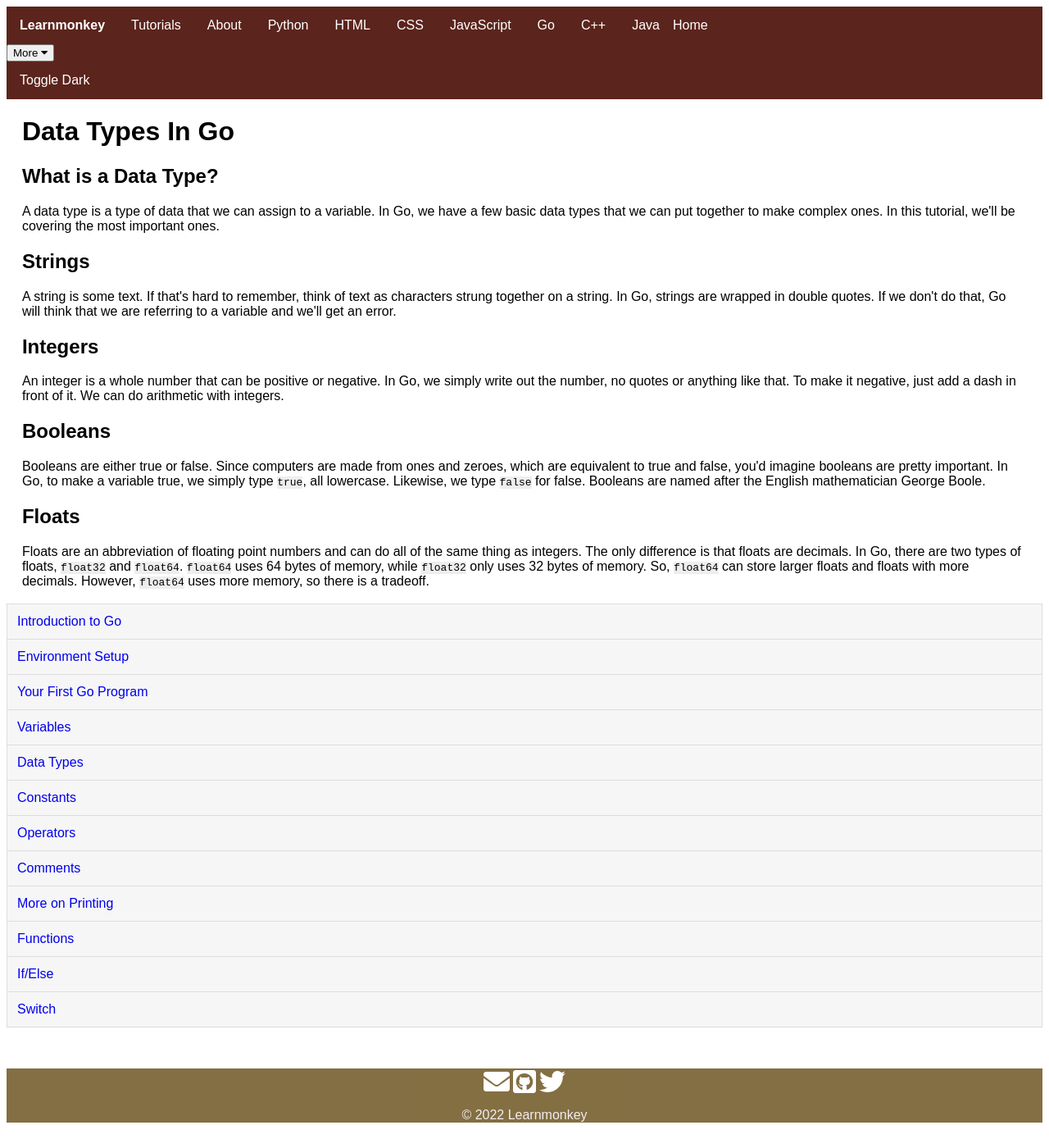
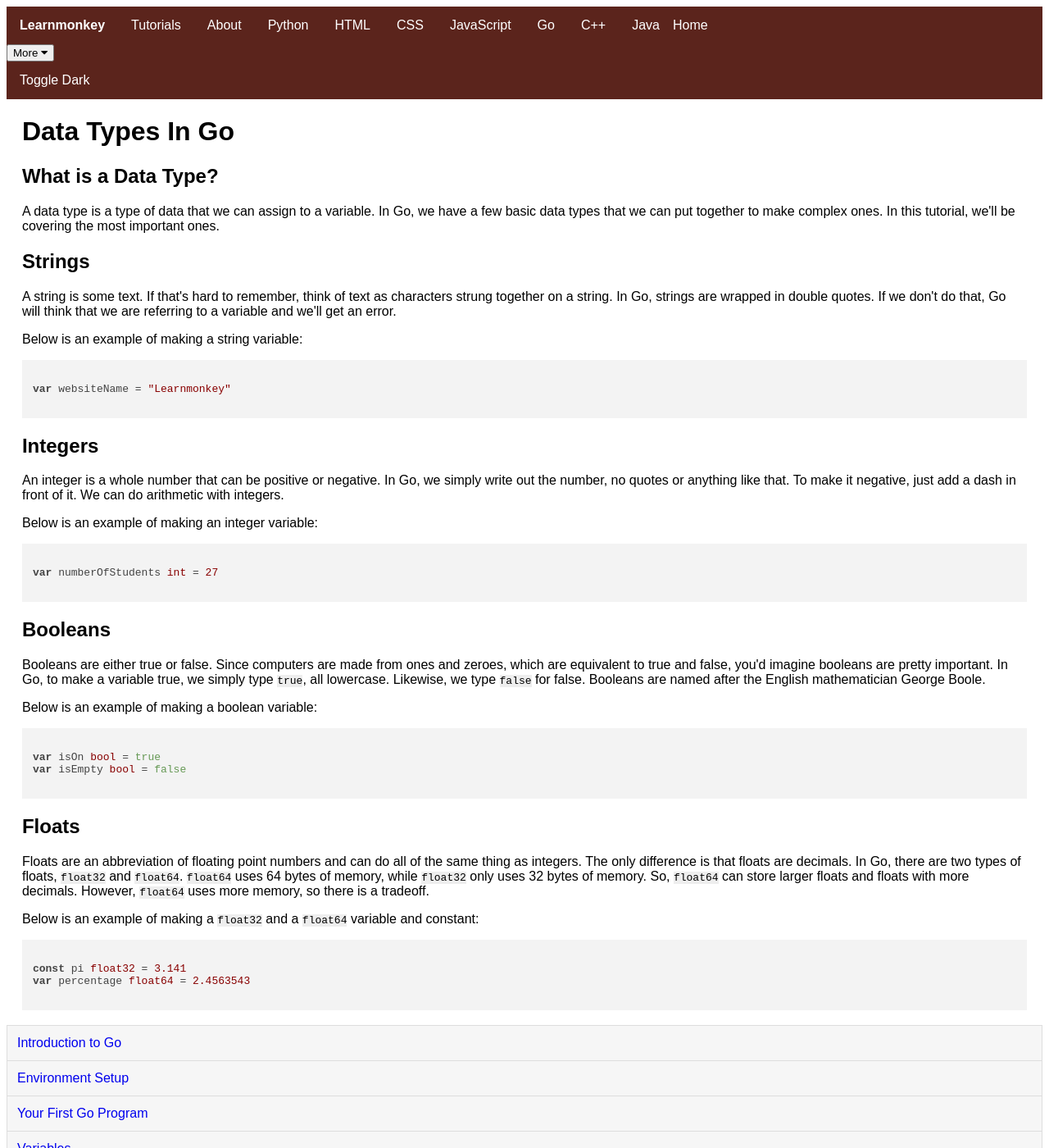
Before and after one commit to learnmonkey/learnmonkey.github.io, a Jekyll site: the page built from programming/golang/data-types.html, in a window 1280 px wide and 1400 px high. Shown: the whole window at 82% size. Built offline with Jekyll 4.4.1, drawn with Linux system fonts in a browser that asks for light colours; nearby versions of some CDN libraries.

Commit message:
Add example of making data type variables

```diff
--- a/programming/golang/data-types.html
+++ b/programming/golang/data-types.html
@@ -14,19 +14,37 @@ layout: golang
 <section>
     <h2>Strings</h2>
     <p>A string is some text. If that's hard to remember, think of text as characters strung together on a string. In Go, strings are wrapped in double quotes. If we don't do that, Go will think that we are referring to a variable and we'll get an error.</p>
+    <p>Below is an example of making a string variable: </p>
+    <pre><code class="language-go">
+var websiteName = "Learnmonkey"
+    </code></pre>
 </section>
 
 <section>
     <h2>Integers</h2>
     <p>An integer is a whole number that can be positive or negative. In Go, we simply write out the number, no quotes or anything like that. To make it negative, just add a dash in front of it. We can do arithmetic with integers.</p>
+    <p>Below is an example of making an integer variable: </p>
+    <pre><code class="language-go">
+var numberOfStudents int = 27
+    </code></pre>
 </section>
 
 <section>
     <h2>Booleans</h2>
     <p>Booleans are either true or false. Since computers are made from ones and zeroes, which are equivalent to true and false, you'd imagine booleans are pretty important. In Go, to make a variable true, we simply type <code>true</code>, all lowercase. Likewise, we type <code>false</code> for false. Booleans are named after the English mathematician George Boole.</p>
+    <p>Below is an example of making a boolean variable: </p>
+    <pre><code class="language-go">
+var isOn bool = true
+var isEmpty bool = false
+    </code></pre>
 </section>
 
 <section>
     <h2>Floats</h2>
     <p>Floats are an abbreviation of floating point numbers and can do all of the same thing as integers. The only difference is that floats are decimals. In Go, there are two types of floats, <code>float32</code> and <code>float64</code>. <code>float64</code> uses 64 bytes of memory, while <code>float32</code> only uses 32 bytes of memory. So, <code>float64</code> can store larger floats and floats with more decimals. However, <code>float64</code> uses more memory, so there is a tradeoff.</p>
+    <p>Below is an example of making a <code>float32</code> and a <code>float64</code> variable and constant: </p>
+    <pre><code class="language-go">
+const pi float32 = 3.141
+var percentage float64 = 2.4563543
+    </code></pre>
 </section>
```
